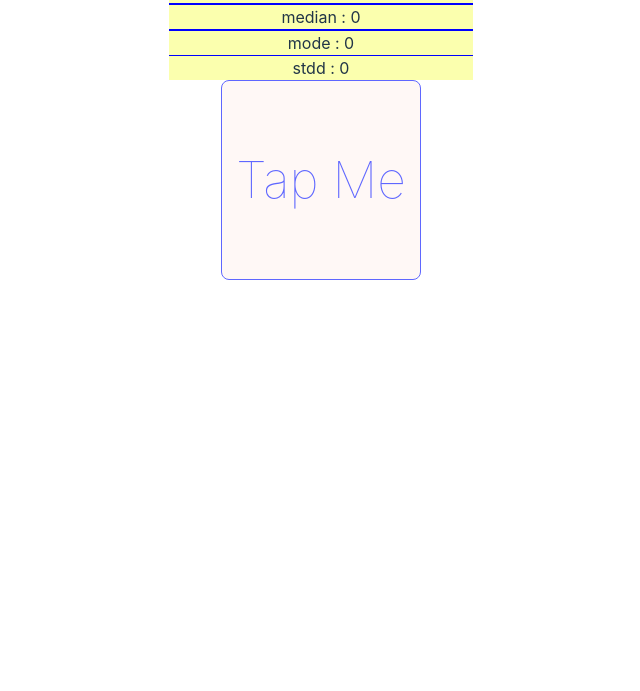
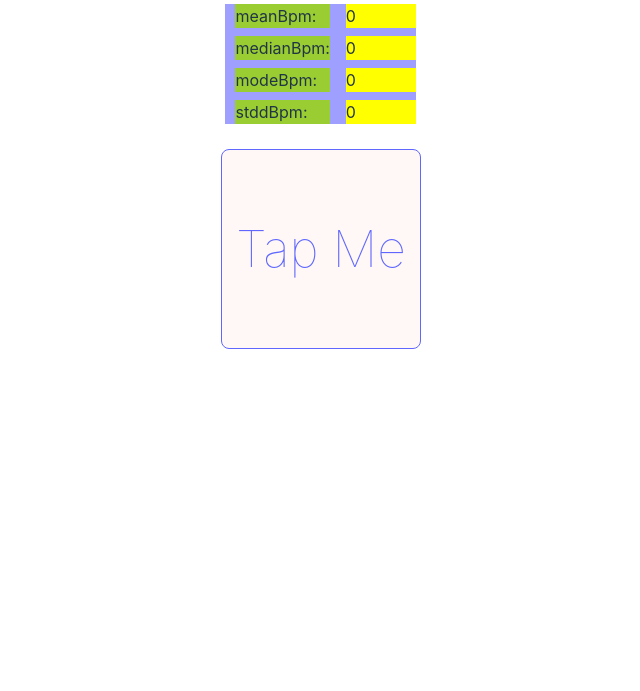
Before and after one commit to sedwardsmarsh/bpmwizard, a website built with Vite: page index.html in a window 1280 px wide. Shown: the part 109-800 px from the top of the page, without its empty margins (319-959 px from the left). Built offline with nearby package versions, Linux system fonts and the light colour scheme.

Commit message:
changed layout to use grid instead of flexbox

```diff
--- a/src/main.ts
+++ b/src/main.ts
@@ -2,7 +2,7 @@ import "./style.css";
 import { setupTempoTap as setupTempoTap } from "./tempoTap.ts";
 
 document.querySelector<HTMLDivElement>("#app")!.innerHTML = `
-  <div>
+  <div class="parent">
 
     <h1>
       BPM Wizard
@@ -10,10 +10,25 @@ document.querySelector<HTMLDivElement>("#app")!.innerHTML = `
 
     <div id="readout">
 
-      <p id="meanBpm">mean : 0</p>
-      <p id="medianBpm">median : 0</p>
-      <p id="modeBpm">mode : 0</p>
-      <p id="stddBpm">stdd : 0</p>
+      <div class="statRow">
+        <p class="desc">meanBpm:</p>
+        <p class="data" id="meanBpm">0</p>
+      </div>
+
+      <div class="statRow">
+        <p class="desc">medianBpm:</p>
+        <p class="data" id="medianBpm">0</p>
+      </div>
+
+      <div class="statRow">
+        <p class="desc">modeBpm:</p>
+        <p class="data" id="modeBpm">0</p>
+      </div>
+
+      <div class="statRow">
+        <p class="desc">stddBpm:</p>
+        <p class="data" id="stddBpm">0</p>
+      </div>
 
     </div>
 
--- a/src/style.css
+++ b/src/style.css
@@ -44,7 +44,14 @@ h1 {
   max-width: 1280px;
   margin: 0 auto;
   padding: 2rem;
-  text-align: center;
+  /* text-align: center; */
+}
+
+.parent {
+  display: flex;
+  flex-direction: column;
+
+  align-items: center;
 }
 
 @keyframes button {
@@ -136,17 +143,36 @@ button:active {
 }
 
 #readout {
-  max-height: 100em;
-  background-color: blue;
-  display: flex;
-  flex-direction: column;
-  gap: 0.1em;
+  display: grid;
+  grid-template-columns: 1fr 1fr;
+  gap: 0.5rem 1rem;
+
+  margin-top: 25px;
+  margin-bottom: 25px;
+
+  width: min-content;
+
+  background-color: rgb(159, 159, 255);
 }
 
 #readout p {
   height: auto;
 }
 
-p[id$="Bpm"] {
-  background-color: #fbffae;
+.statRow {
+  display: contents;
 }
+
+.statRow p:nth-child(2) {
+  width: 7ch;
+}
+
+.desc {
+  margin-left: 10px;
+
+  background-color: yellowgreen;
+}
+
+.data {
+  background-color: yellow;
+}
--- a/src/tempoTap.ts
+++ b/src/tempoTap.ts
@@ -22,16 +22,16 @@ export function setupTempoTap(
     Taps.addTap();
 
     // Calculate Mean.
-    meanP.innerText = `mean: ${Taps.getMeanBpm()}`;
+    meanP.innerText = `${Taps.getMeanBpm()}`;
 
     // Calculate Median.
-    medianP.innerText = `median: ${Taps.getMedianBpm()}`;
+    medianP.innerText = `${Taps.getMedianBpm()}`;
 
     // Calculate Mode.
-    modeP.innerText = `mode: ${Taps.getModeBpm()}`;
+    modeP.innerText = `${Taps.getModeBpm()}`;
 
     // Calculate Stdd.
-    stddP.innerText = `stdd: ${Taps.getStddBpm()}`;
+    stddP.innerText = `${Taps.getStddBpm()}`;
   });
 }
 
```
